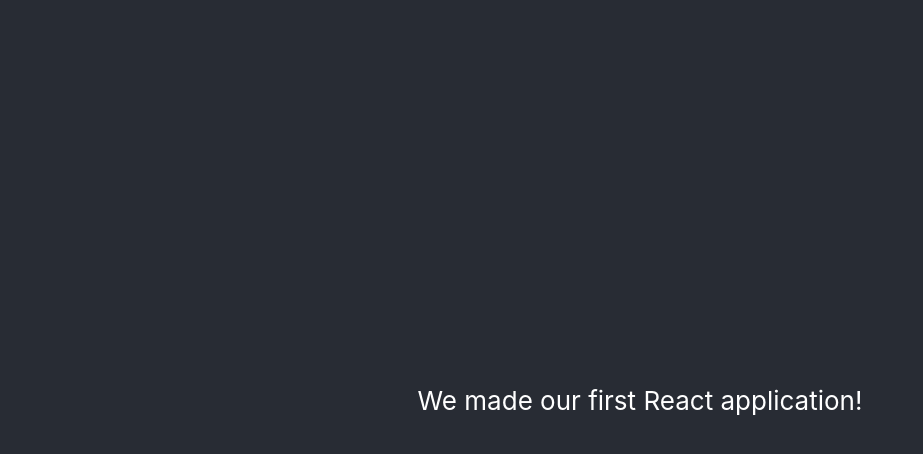
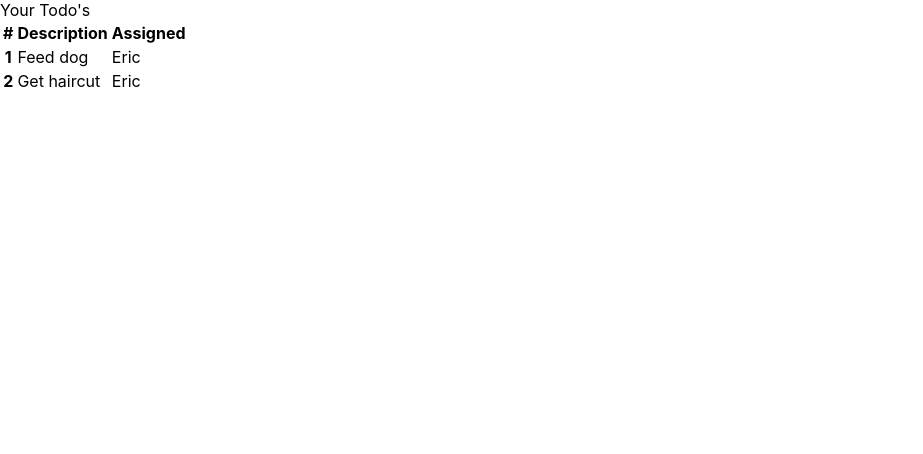
Before and after one commit to waihon/react-todos, a React (Create React App) app: page / in a window 1280 px wide. Shown: the top 454 px of the page, without its empty margins (0-923 px from the left). Built offline with nearby package versions, Linux system fonts and the light colour scheme.

Commit message:
Create a table of todos

```diff
--- a/src/App.js
+++ b/src/App.js
@@ -2,12 +2,35 @@
 
 function App() {
   return (
-    <div className="App">
-      <header className="App-header">
-        <p>
-          We made our first React application!
-        </p>
-      </header>
+    <div>
+      <div>
+        <div>
+          Your Todo's
+        </div>
+        <div>
+          <table>
+            <thead>
+              <tr>
+                <th scope="col">#</th>
+                <th scope="col">Description</th>
+                <th scope="col">Assigned</th>
+              </tr>
+            </thead>
+            <tbody>
+              <tr>
+                <th scope="row">1</th>
+                <td>Feed dog</td>
+                <td>Eric</td>
+              </tr>
+              <tr>
+                <th scope="row">2</th>
+                <td>Get haircut</td>
+                <td>Eric</td>
+              </tr>
+            </tbody>
+          </table>
+        </div>
+      </div>
     </div>
   );
 }
```
